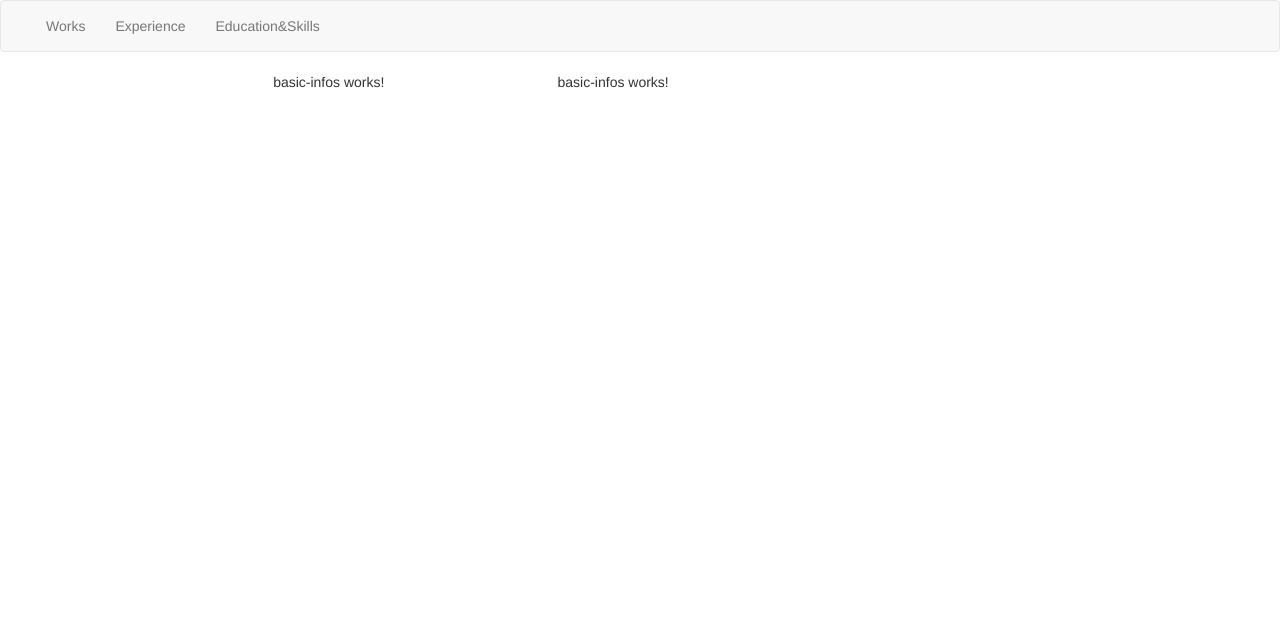
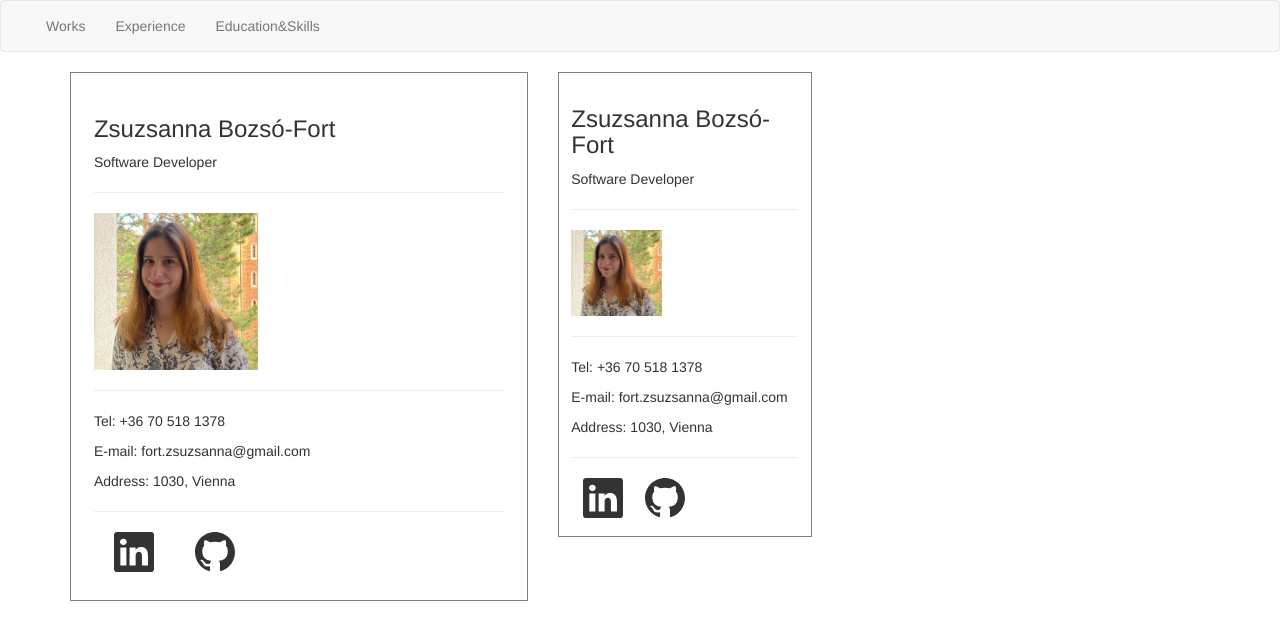
Before and after one commit to fortzsu/angular-cv-bozso-fort, an Angular app: page / in a window 1280 px wide. Shown: the top 640 px of the page. Built offline with nearby package versions, Linux system fonts and the light colour scheme.

Commit message:
fill basicInfosComponent with data

```diff
--- a/src/app/app.module.ts
+++ b/src/app/app.module.ts
@@ -10,6 +10,7 @@
 import { WorksComponent } from './infos/works/works.component';
 import { ExperienceComponent } from './infos/experience/experience.component';
 import { EducationSkillsComponent } from './infos/education-skills/education-skills.component';
+import {NgOptimizedImage} from "@angular/common";
 
 @NgModule({
   declarations: [
@@ -24,7 +25,8 @@
   ],
   imports: [
     BrowserModule,
-    AppRoutingModule
+    AppRoutingModule,
+    NgOptimizedImage
   ],
   providers: [],
   bootstrap: [AppComponent]
--- a/src/app/infos/basic-infos/basic-infos.component.css
+++ b/src/app/infos/basic-infos/basic-infos.component.css
@@ -0,0 +1,10 @@
+img {
+  width: 40%;
+}
+span {
+  margin: 5%;
+}
+.holder-class {
+  border: 1px solid grey;
+  padding: 5%;
+}
--- a/src/app/infos/basic-infos/basic-infos.component.html
+++ b/src/app/infos/basic-infos/basic-infos.component.html
@@ -1 +1,24 @@
-<p>basic-infos works!</p>
+<div class="holder-class"><h3>Zsuzsanna Bozsó-Fort</h3>
+  <p>Software Developer</p>
+  <hr>
+  <img src="assets/profile_photo.jpg" alt="">
+  <hr>
+  <p>Tel: +36 70 518 1378</p>
+  <p>E-mail: fort.zsuzsanna&#64;gmail.com</p>
+  <p>Address: 1030, Vienna</p>
+  <hr>
+  <span>
+<svg xmlns="http://www.w3.org/2000/svg" width="40" height="40" fill="currentColor" class="bi bi-linkedin"
+     viewBox="0 0 16 16">
+  <path
+    d="M0 1.146C0 .513.526 0 1.175 0h13.65C15.474 0 16 .513 16 1.146v13.708c0 .633-.526 1.146-1.175 1.146H1.175C.526 16 0 15.487 0 14.854zm4.943 12.248V6.169H2.542v7.225zm-1.2-8.212c.837 0 1.358-.554 1.358-1.248-.015-.709-.52-1.248-1.342-1.248S2.4 3.226 2.4 3.934c0 .694.521 1.248 1.327 1.248zm4.908 8.212V9.359c0-.216.016-.432.08-.586.173-.431.568-.878 1.232-.878.869 0 1.216.662 1.216 1.634v3.865h2.401V9.25c0-2.22-1.184-3.252-2.764-3.252-1.274 0-1.845.7-2.165 1.193v.025h-.016l.016-.025V6.169h-2.4c.03.678 0 7.225 0 7.225z"/>
+</svg>
+</span>
+  <span>
+<svg xmlns="http://www.w3.org/2000/svg" width="40" height="40" fill="currentColor" class="bi bi-github"
+     viewBox="0 0 16 16">
+  <path
+    d="M8 0C3.58 0 0 3.58 0 8c0 3.54 2.29 6.53 5.47 7.59.4.07.55-.17.55-.38 0-.19-.01-.82-.01-1.49-2.01.37-2.53-.49-2.69-.94-.09-.23-.48-.94-.82-1.13-.28-.15-.68-.52-.01-.53.63-.01 1.08.58 1.23.82.72 1.21 1.87.87 2.33.66.07-.52.28-.87.51-1.07-1.78-.2-3.64-.89-3.64-3.95 0-.87.31-1.59.82-2.15-.08-.2-.36-1.02.08-2.12 0 0 .67-.21 2.2.82.64-.18 1.32-.27 2-.27s1.36.09 2 .27c1.53-1.04 2.2-.82 2.2-.82.44 1.1.16 1.92.08 2.12.51.56.82 1.27.82 2.15 0 3.07-1.87 3.75-3.65 3.95.29.25.54.73.54 1.48 0 1.07-.01 1.93-.01 2.2 0 .21.15.46.55.38A8.01 8.01 0 0 0 16 8c0-4.42-3.58-8-8-8"/>
+</svg>
+</span>
+</div>
--- a/src/app/infos/infos.component.html
+++ b/src/app/infos/infos.component.html
@@ -1,8 +1,8 @@
 <div class="row">
   <div class="col-md-5">
+    <app-basic-infos></app-basic-infos>
+  </div>
+  <div class="col-md-7">
     <router-outlet></router-outlet>
   </div>
-  <div class="col-md-7">
-    <app-basic-infos></app-basic-infos>
-  </div>
 </div>
```
Also changed, not shown: src/assets/profile_photo.jpg (added).
